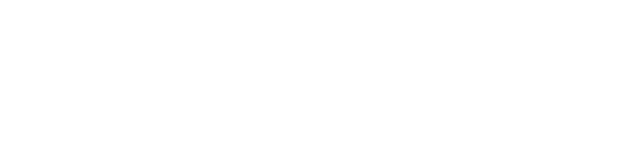
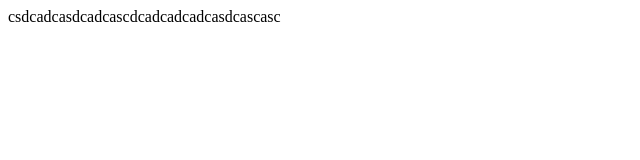
Before and after one commit to foreignerwow/git-lesson, a plain HTML site: page index.html in a window 1280 px wide. Shown: the whole page, without its empty margins (0-640 px from the left). Drawn offline with Linux system fonts and the light colour scheme.

Commit message:
Добавлен body

```diff
--- a/index.html
+++ b/index.html
@@ -7,6 +7,6 @@
     <title>Document</title>
 </head>
 <body>
-
+    csdcadcasdcadcascdcadcadcadcasdcascasc
 </body>
 </html>
```
